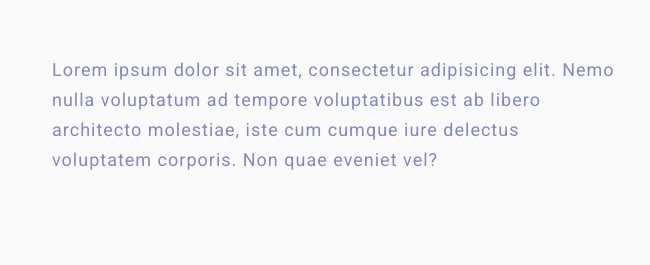
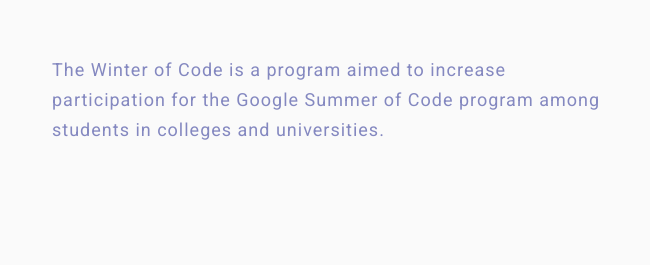
Before and after one commit to DecoderRony/woc1, a plain HTML site: page index.html in a window 1280 px wide. Shown: the part 326-591 px from the top of the page, 0-650 px from the left. Drawn offline with nearby package versions, Linux system fonts and the light colour scheme; grey boxes are pictures that could not be loaded.

Commit message:
home page content update

```diff
--- a/index.html
+++ b/index.html
@@ -46,7 +46,7 @@
       <div class="desc">
         <div>
             <h3>DSC Winter of Code' 19</h3><br>
-              <p>Lorem ipsum dolor sit amet, consectetur adipisicing elit. Nemo nulla voluptatum ad tempore voluptatibus est ab libero architecto molestiae, iste cum cumque iure delectus voluptatem corporis. Non quae eveniet vel?</p>
+              <p>The Winter of Code is a program aimed to increase participation for the Google Summer of Code program among students in colleges and universities.</p>
         </div>
       </div>
     </div>
```
